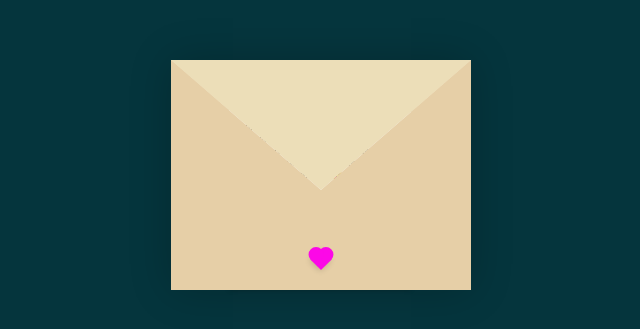
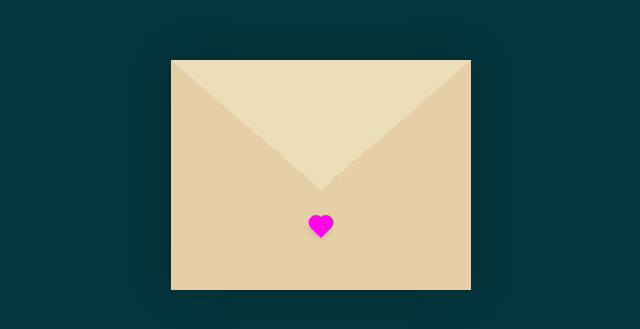
Before and after one commit to hazavi/bobu, a plain HTML site: page index.html in a window 1280 px wide. Shown: the part 225-554 px from the top of the page, without its empty margins (319-959 px from the left). Drawn offline with Linux system fonts and the light colour scheme.

Commit message:
Update style.css

```diff
--- a/style.css
+++ b/style.css
@@ -74,7 +74,7 @@
   }
   .heart {
     position: absolute;
-    top: 60%;
+    top: 56%;
     left: 50%;
     width: 15px;
     height: 15px;
```
